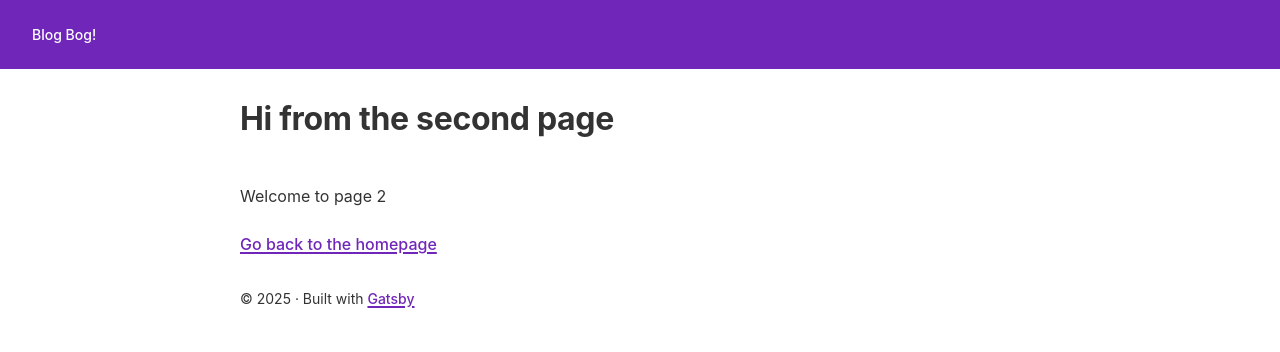
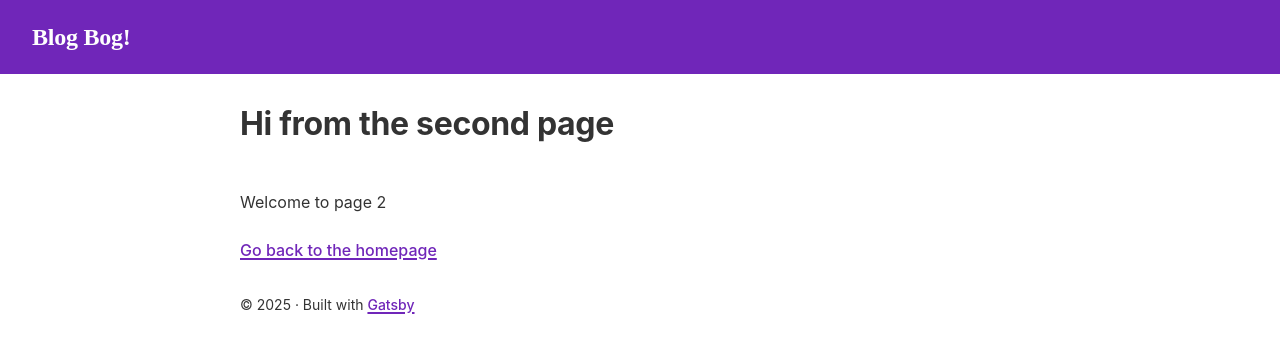
Before and after one commit to itdev164-sp2025/Jerry-Janacek, a Gatsby site in the folder blog/: page /page-2 in a window 1280 px wide. Built offline with nearby package versions, Linux system fonts and the light colour scheme; Gatsby itself is replaced by a stand-in of ours.

Commit message:
added heading component to site

```diff
--- a/blog/src/components/Header/Header.js
+++ b/blog/src/components/Header/Header.js
@@ -1,6 +1,8 @@
 import * as React from "react"
 import { Link } from "gatsby"
 import styled from "styled-components"
+
+import { H1 } from "../Heading"
 
 const StyledHeader = styled.header`
   margin: 0 auto;
@@ -20,7 +22,9 @@ const StyledLink = styled(Link)`
 const Header = ({ siteTitle }) => (
   <StyledHeader>
     <StyledLink to="/">
-      {siteTitle}
+      <H1>
+        {siteTitle}
+      </H1>
     </StyledLink>
   </StyledHeader>
 )
--- a/blog/src/components/Heading/BaseHeading.js
+++ b/blog/src/components/Heading/BaseHeading.js
@@ -3,11 +3,11 @@ import PropTypes from 'prop-types'
 import { Heading } from "rebass";
 
 const BaseHeading = ({ children, ...rest }) =>
-    <heading {...rest}>
+    <Heading {...rest}>
         { children }
-    </heading>
+    </Heading>
 
-    BaseHeading.PropTypes = {
+    BaseHeading.propTypes = {
         children: PropTypes.node.isRequired
     }
 
```
Also changed, not shown: blog/src/templates/blog-post.js (+6 -4 lines).
